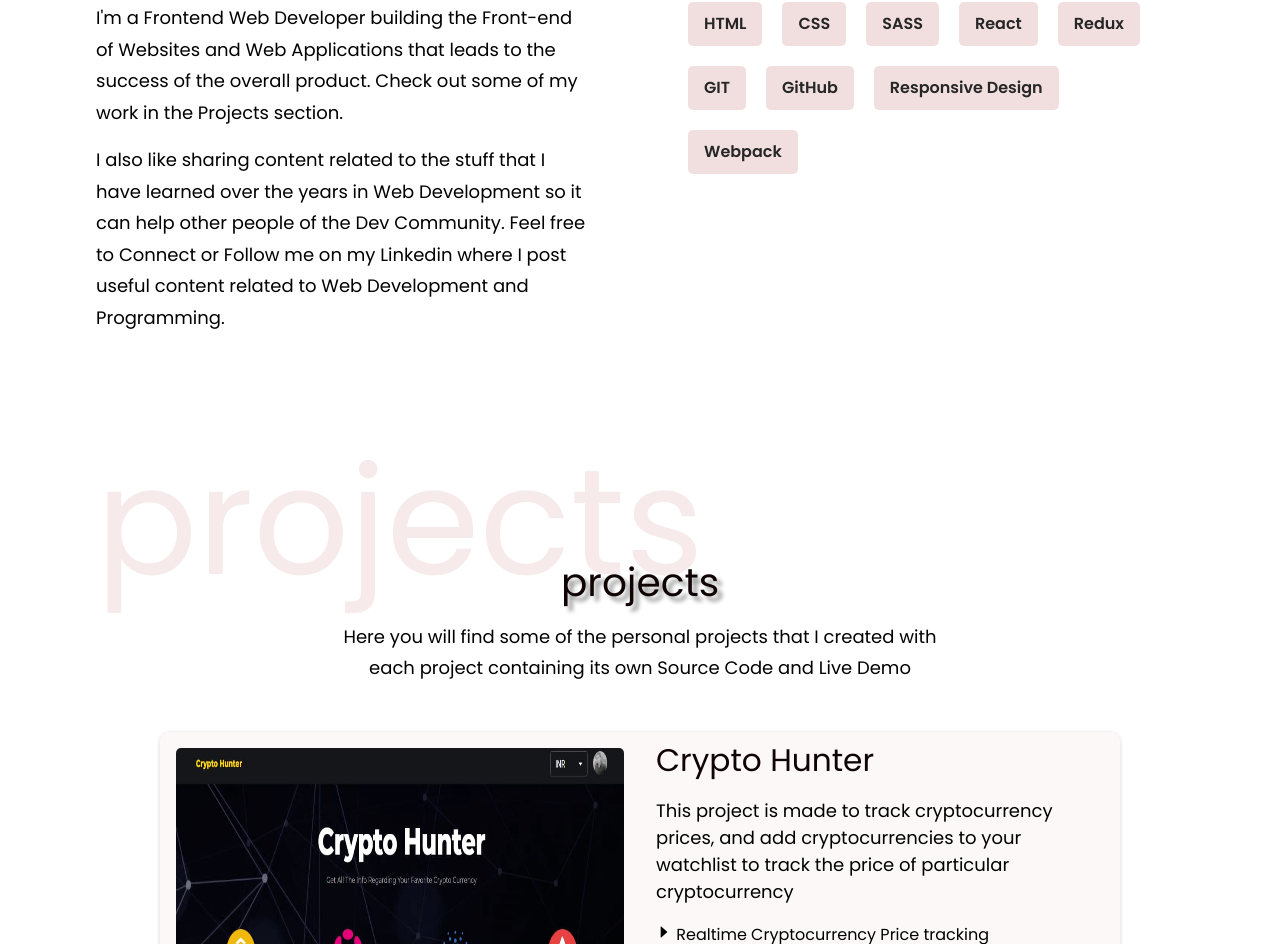
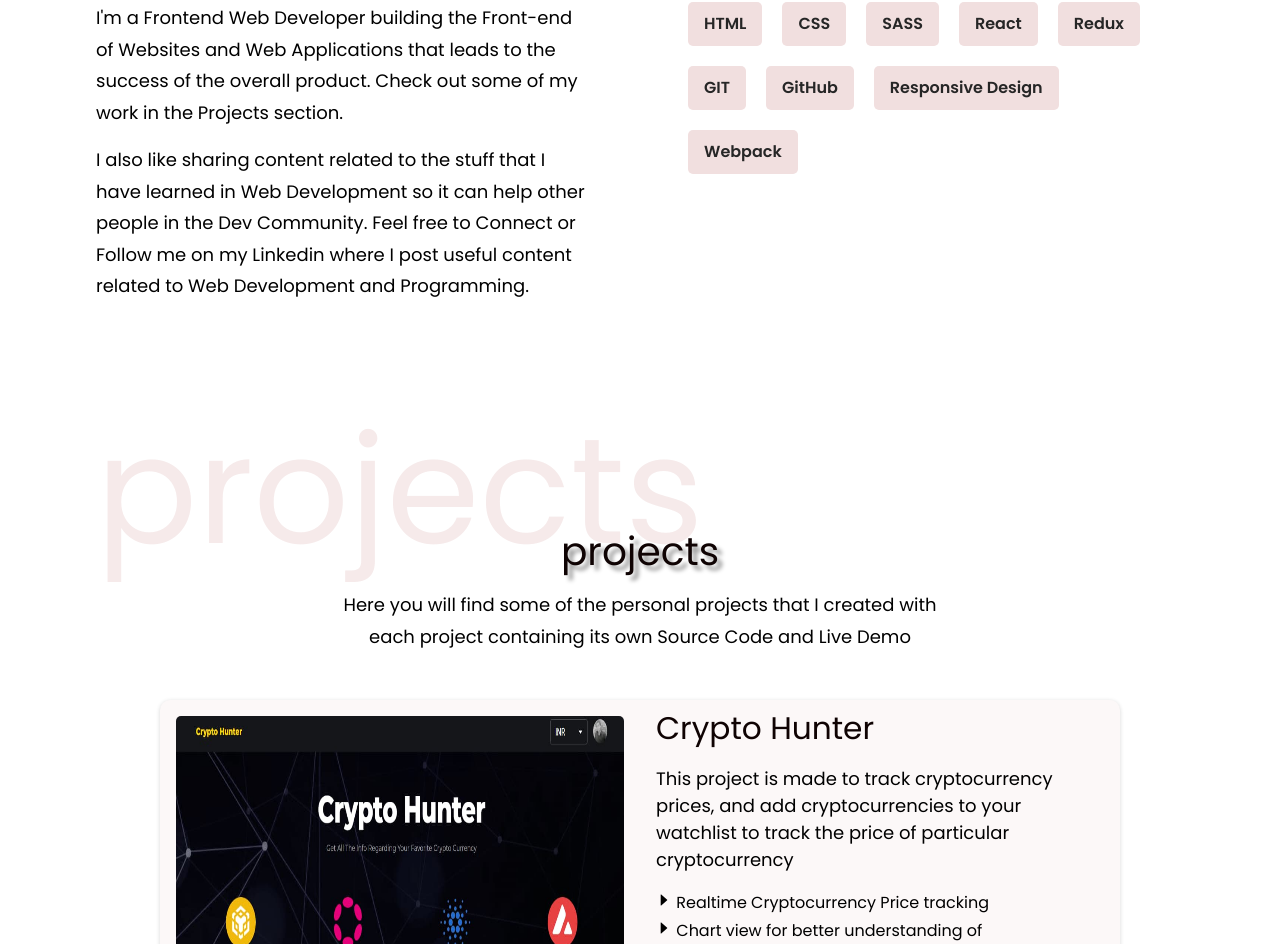
Before and after one commit to shyamayadav154/react-final-portfolio, a React (Create React App) app: page / in a window 1280 px wide. Shown: the part 1137-2081 px from the top of the page. Built offline with nearby package versions, Linux system fonts and the light colour scheme.

Commit message:
change in readme and data

```diff
--- a/src/data/data.js
+++ b/src/data/data.js
@@ -92,7 +92,7 @@ export const aboutData = [
       {
         id: 2,
         paragraph:
-          ' I also like sharing content related to the stuff that I have learned over the years in Web Development so it can help other people of the Dev Community. Feel free to Connect or Follow me on my Linkedin where I post useful content related to Web Development and Programming. ',
+          ' I also like sharing content related to the stuff that I have learned in Web Development so it can help other people in the Dev Community. Feel free to Connect or Follow me on my Linkedin where I post useful content related to Web Development and Programming. ',
       },
 
     ],
```
Also changed, not shown: 1 other file (tests, documents, lock files or other folders).
